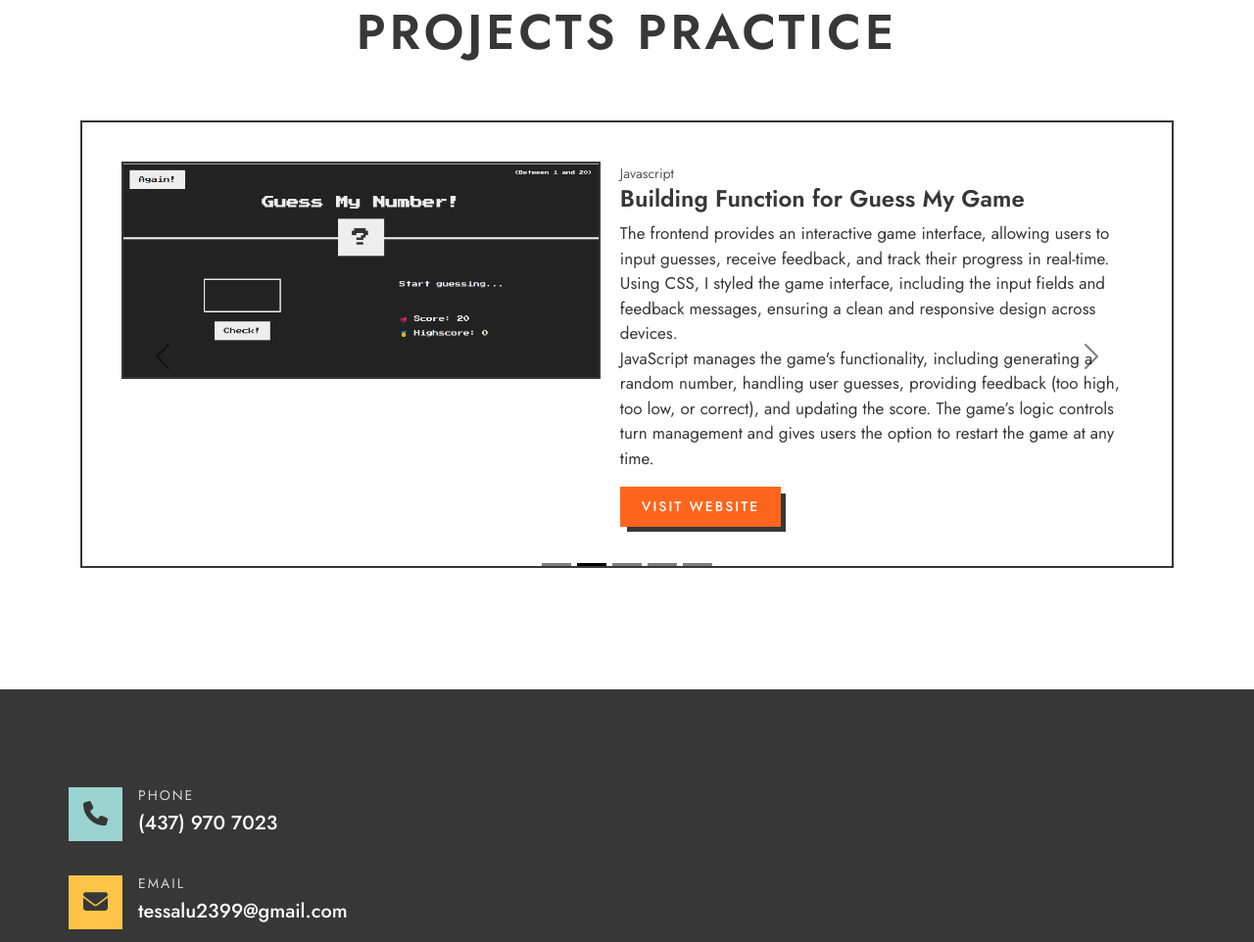
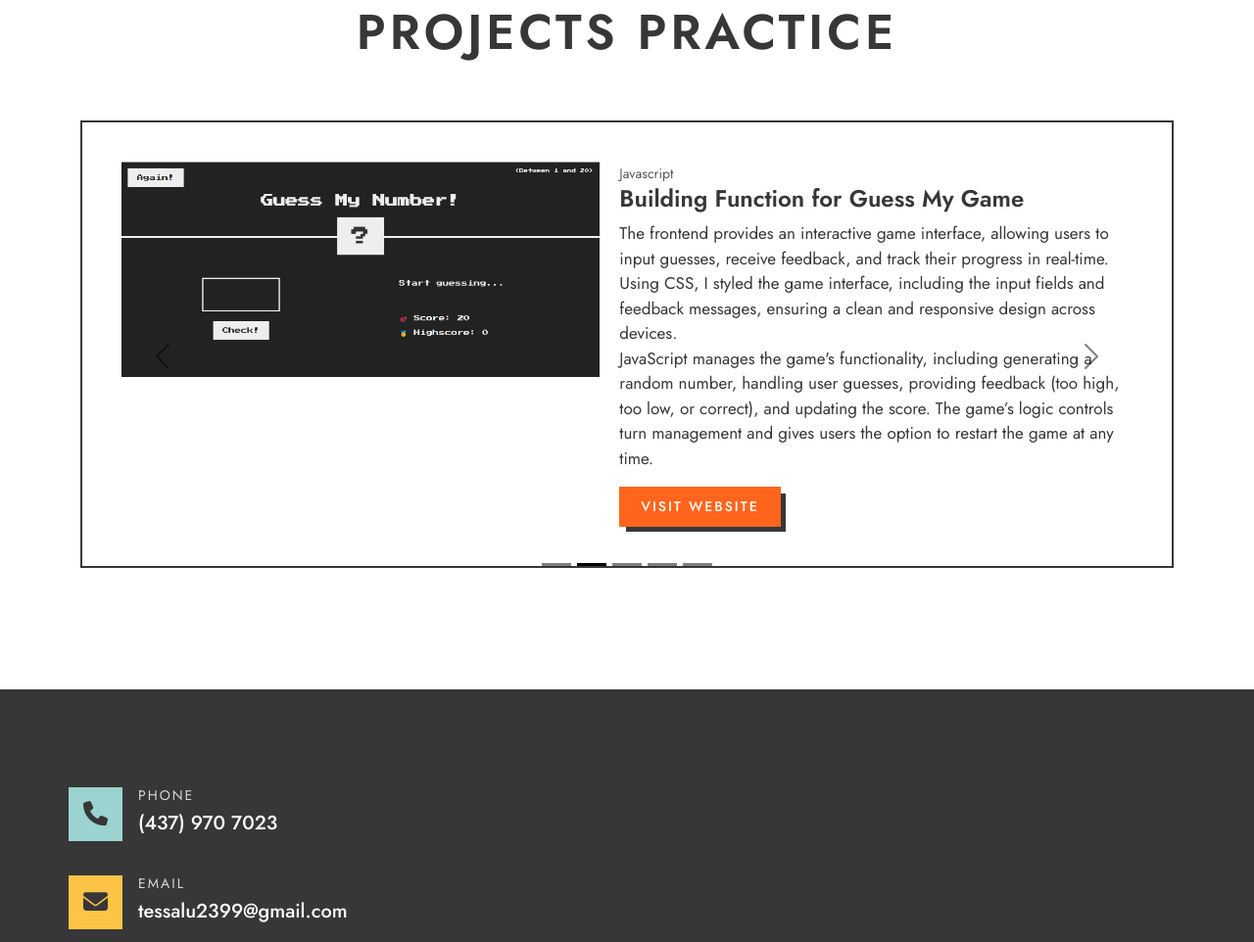
Before and after one commit to tessalu239/porfolio, a website: page index.html in a window 1280 px wide. Shown: the part 2006-2968 px from the top of the page at 98% size. Drawn offline with nearby package versions, Linux system fonts and the light colour scheme; files that its build step writes are made by us from their sources.

Commit message:
fixed bug

```diff
--- a/assets/scss/style.scss
+++ b/assets/scss/style.scss
@@ -408,11 +408,11 @@ a:hover {
 .featured-box:hover {
   box-shadow: 5px 5px 0 0 var(--bs-dark);
 }
-.featured-box img {
-  overflow: hidden;
-  margin: 0 auto;
-  border: 2px solid #373737 !important;
-}
+// .featured-box img {
+//   overflow: hidden;
+//   margin: 0 auto;
+//   border: 2px solid #373737 !important;
+// }
 @media (max-width: 767px) {
   .featured-box {
     padding: 30px;
```
